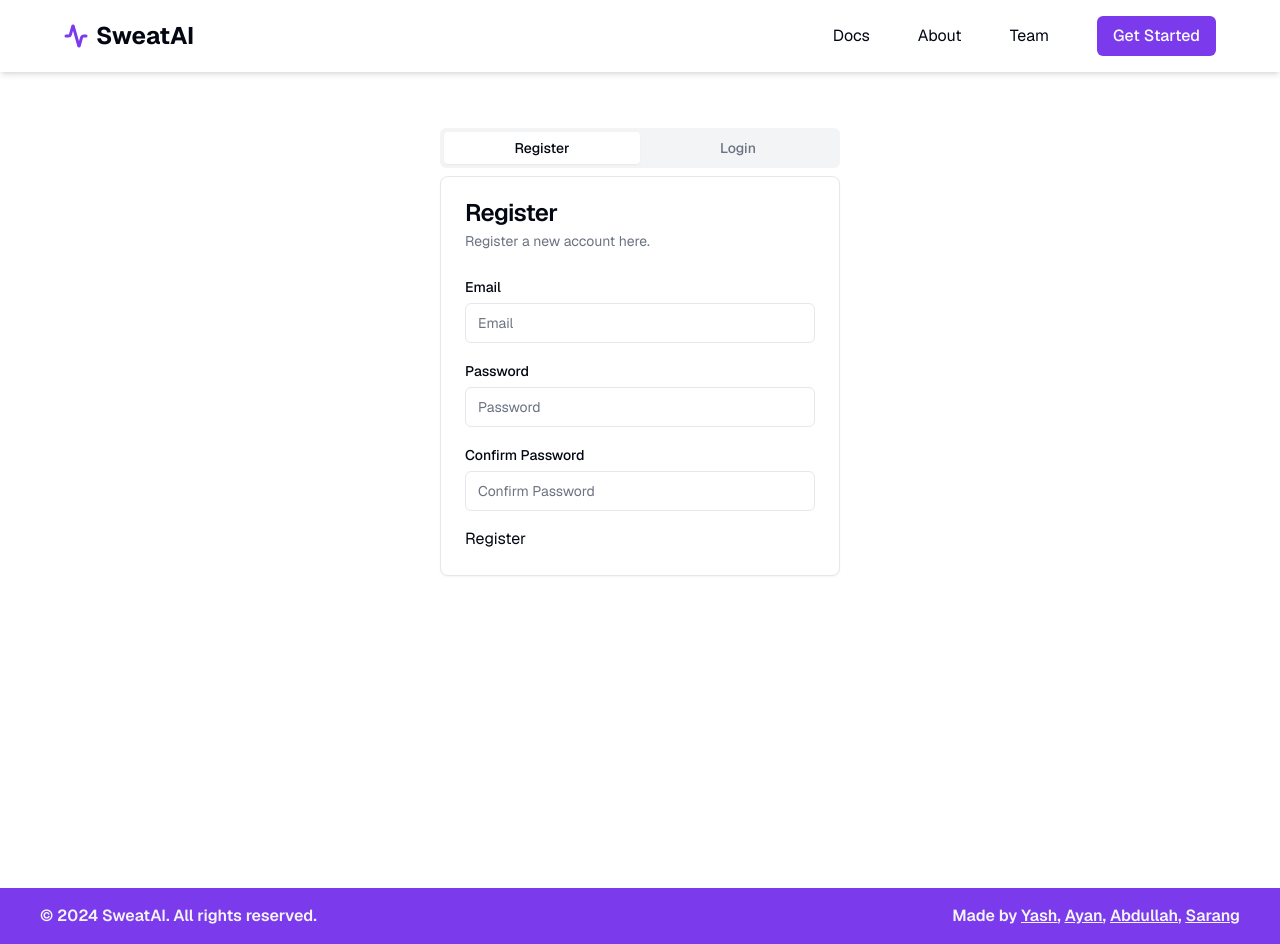
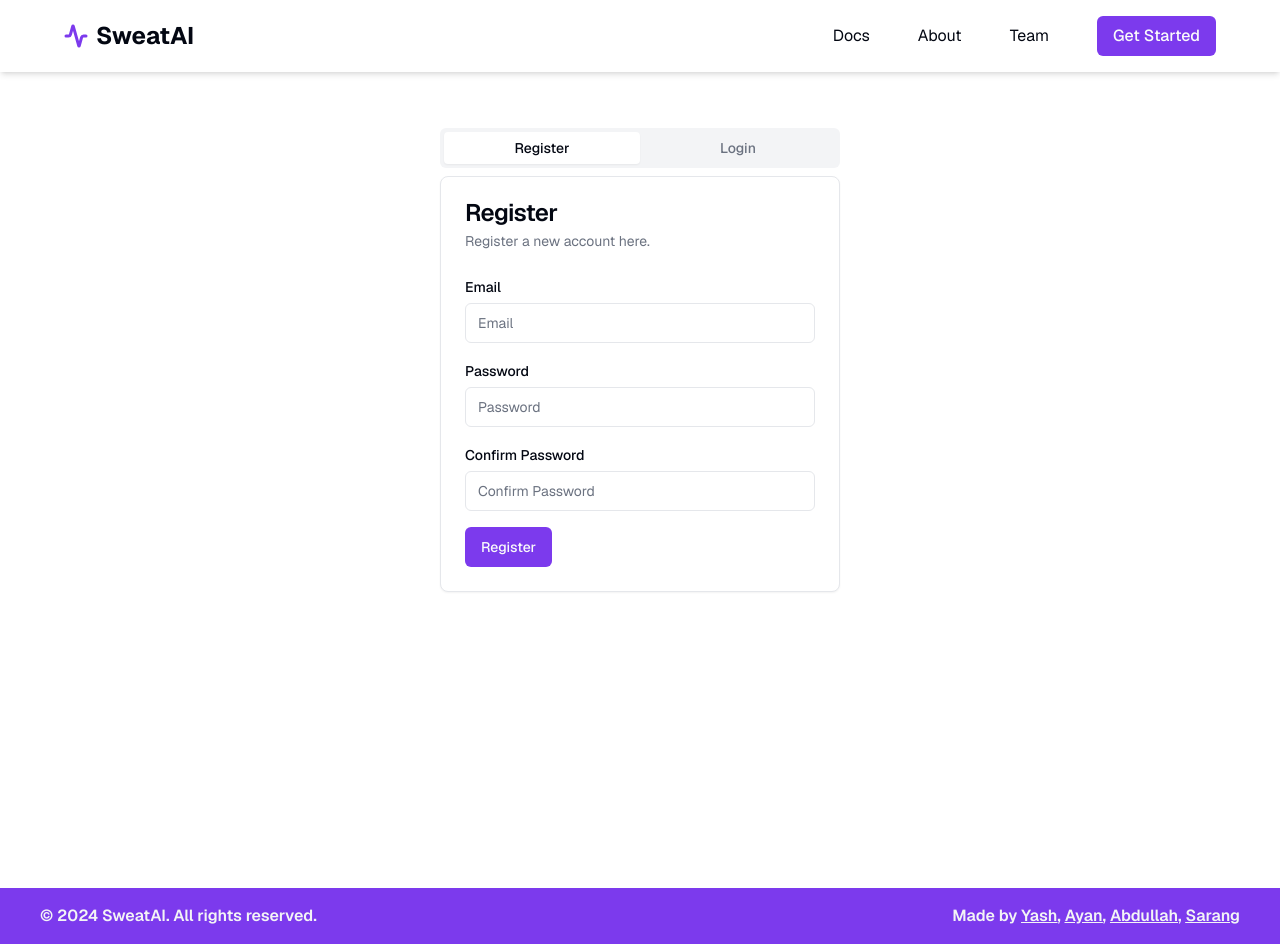
Before and after one commit to YashPatki02/SweatAI-Workout-Assistant, a Next.js app: page /login in a window 1280 px wide. Built offline with nearby package versions, Linux system fonts and the light colour scheme.

Commit message:
Fixed buttons

```diff
--- a/app/page.tsx
+++ b/app/page.tsx
@@ -6,6 +6,8 @@ import SignUpUserSteps from "@/components/tutorial/SignUpUserSteps";
 import Header from "@/components/Header";
 import Hero from "@/components/Hero";
 import CTA from "@/components/CTA";
+import NextLogo from "@/components/NextLogo";
+import SupabaseLogo from "@/components/SupabaseLogo";
 
 export default async function Index() {
   const canInitSupabaseClient = () => {
--- a/components/Login.tsx
+++ b/components/Login.tsx
@@ -57,7 +57,7 @@ const Login = () => {
             {/* <Button type="submit" disabled={loading}>
                 {loading ? "Logging in..." : "Login"}
             </Button> */}
-            <button formAction={login}>Submit</button>
+            <Button formAction={login}>Submit</Button>
         </form>
     );
 };
--- a/components/Register.tsx
+++ b/components/Register.tsx
@@ -70,7 +70,7 @@ const Register = () => {
             {/* <Button type="submit" disabled={loading}>
                 {loading ? "Registering..." : "Register"}
             </Button> */}
-            <button formAction={signup}>Register</button>
+            <Button formAction={signup}>Register</Button>
         </form>
     );
 };
```
